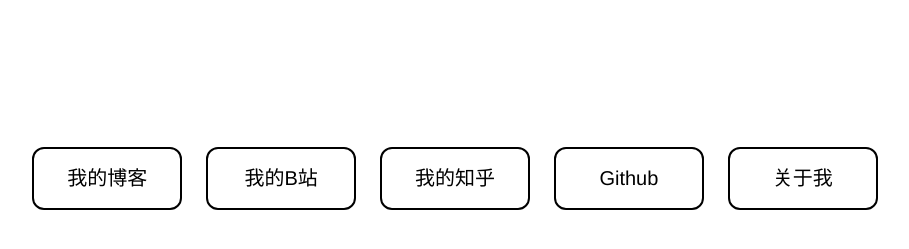
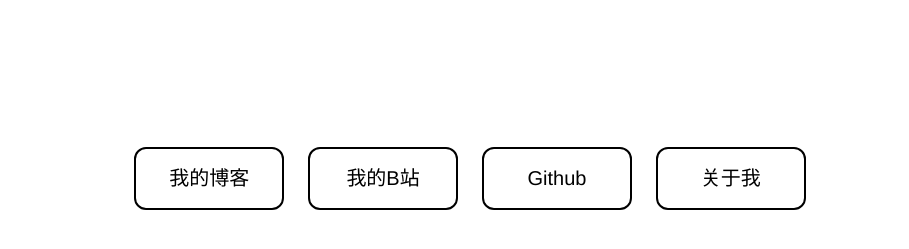
Before and after one commit to SamBillon/SamBillon, a plain HTML site: page index.html in a window 1280 px wide. Shown: the part 373-622 px from the top of the page, without its empty margins (185-1094 px from the left). Drawn offline with Linux system fonts and the light colour scheme.

Commit message:
Update index.html

```diff
--- a/index.html
+++ b/index.html
@@ -1,5 +1,7 @@
 <!DOCTYPE html>
 <head>
+    <meta name="viewport" content="width=device-width, initial-scale=1.0, maximum-scale=1.0, minimum-scale=1.0, user-scalable=no">
+
     <!-- 引入 Bootstrap -->
     <link href="css/bootstrap.min.css" rel="stylesheet">
     <link href="css/bootstrap-theme.min.css" rel="stylesheet">
@@ -24,13 +26,15 @@
 </head>
 <body onload = "fading()">
 
+
+    <div class="container">
         <div id="div1" class="title" style="display:none">SamBillon</div>
         <div id="div2" class="introduction" style="display:none">计算机学徒 / 算法竞赛苦手 / Minecraft普通玩家 / 编曲初心者</div>
         <div id="div3" class="container buttonset" style="display:none">
             <a type="button" class="btn btn-space">我的博客</a>
             <a type="button" class="btn btn-space">我的B站</a>
-        <a type="button" class="btn btn-space">我的知乎</a>
             <a type="button" class="btn btn-space" href="https://github.com/SamBillon">Github</a>
             <a type="button" class="btn" href="about.html">关于我</a>
         </div>
+    </div>
 </body>
```
Lines whose indentation alone changed are shown as unchanged.
